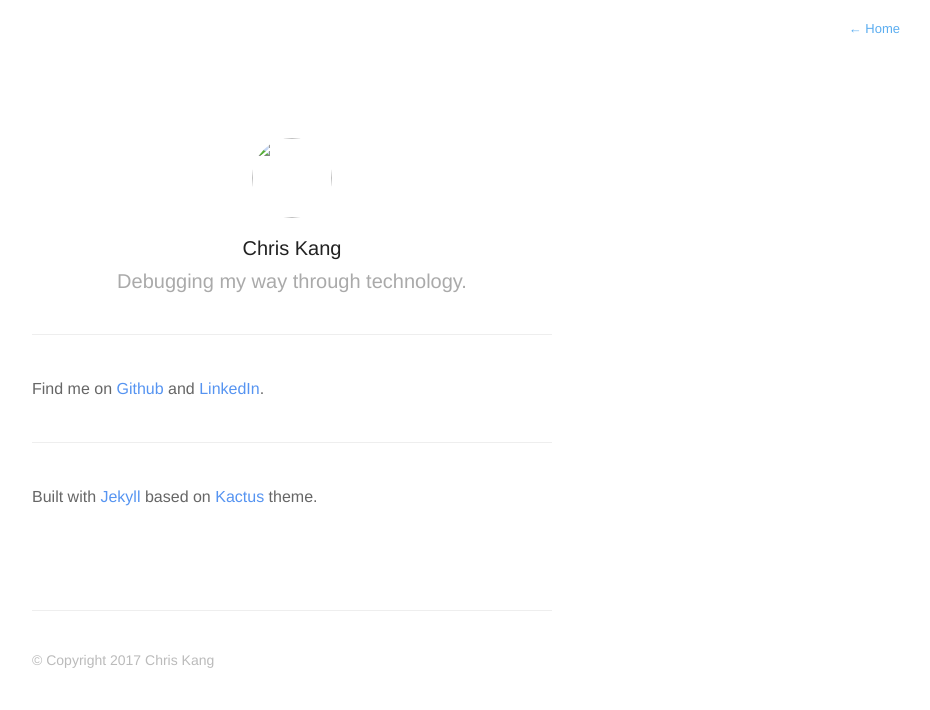
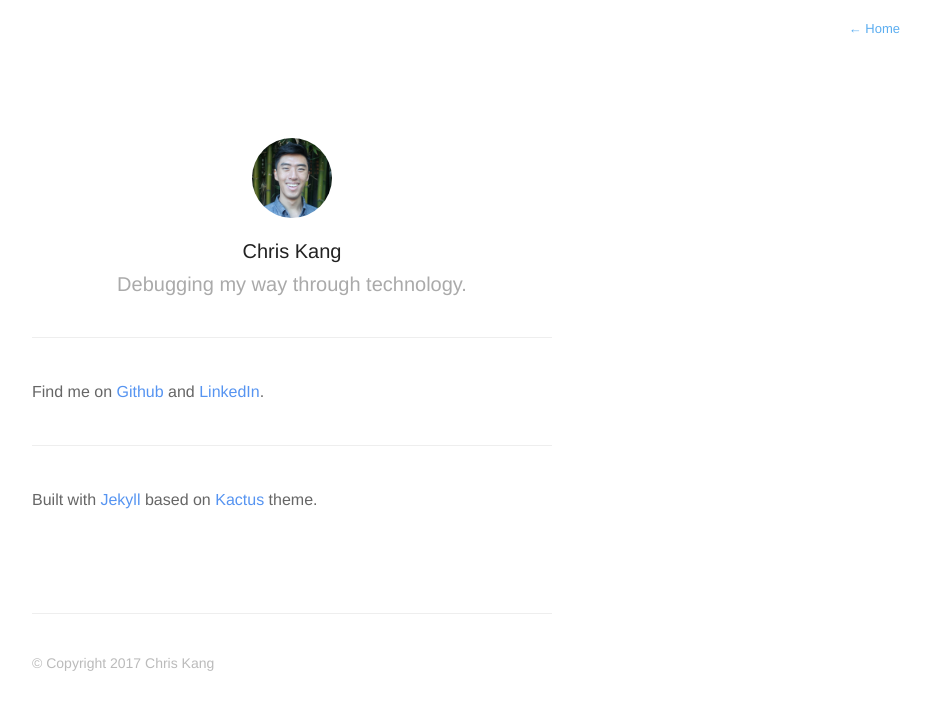
Before and after one commit to theckang/blog, a Jekyll site: the page built from about.md, in a window 1280 px wide. Shown: the top 710 px of the page, without its empty margins (348-1278 px from the left). Built offline with Jekyll 4.4.1, drawn with Linux system fonts in a browser that asks for light colours; nearby versions of some CDN libraries.

Commit message:
same fix for profile page

```diff
--- a/_includes/profile.html
+++ b/_includes/profile.html
@@ -1,8 +1,8 @@
 <div class="profile">
     <section id="wrapper">
         <header id="header">
-            <a href="{{ site.baseurl }}about">
-                <img id="avatar" class="2x" src="{{ site.baseurl }}assets/images/avatar.png"/>
+            <a href="{{ site.url }}/about">
+                <img id="avatar" class="2x" src="{{ site.url }}/assets/images/avatar.png"/>
             </a>
             <h1>{{ site.author }}</h1>
             <h2>{{ site.description }}</h2>
```
